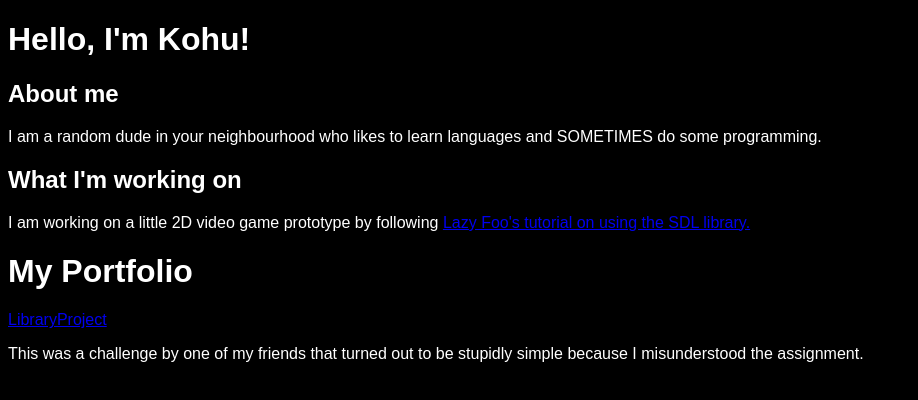
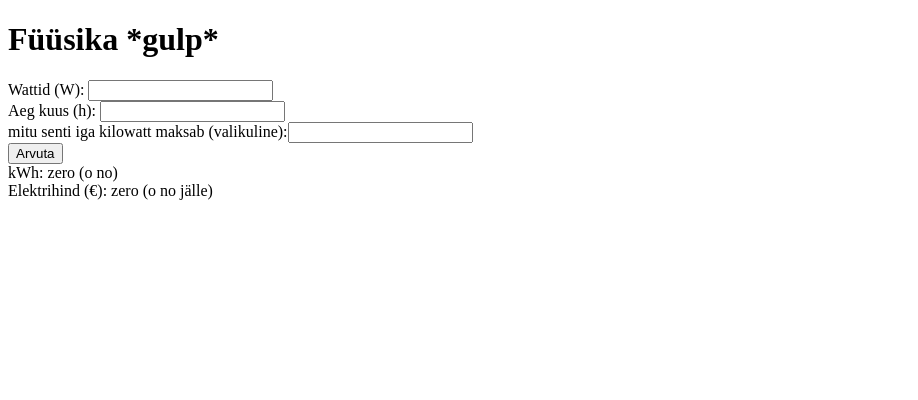
Before and after one commit to Jak0lev/jak0lev.github.io, a plain HTML site: page index.html in a window 1280 px wide. Shown: the whole page, without its empty margins (0-918 px from the left). Drawn offline with Linux system fonts and the light colour scheme.

Commit message:
Update index.html

```diff
--- a/index.html
+++ b/index.html
@@ -2,25 +2,28 @@
 <html lang="eng">
 <meta charset="UTF-8">
 <meta name="viewport" content="width=device-width, initial-scale=1.0">
-    <h1>Hello, I'm Kohu!</h1>
-    <body>
-        <h2>About me</h2>
-        <p>
-            I am a random dude in your neighbourhood who likes to learn languages and SOMETIMES do some programming.
-        </p>
-        <h2>What I'm working on</h2>
-        <p>
-		I am working on a little 2D video game prototype by following <a href="https://lazyfoo.net/tutorials/SDL/">Lazy Foo's tutorial on using the SDL library.</a>
-        </p>
-    <h1>My Portfolio</h1>
-	    <a href="https://github.com/Jak0lev/LibraryProject">LibraryProject</a>
-	    <p>This was a challenge by one of my friends that turned out to be stupidly simple because I misunderstood the assignment.</p>
-   <style>
-	body {
-	background: black;
-	color: white;
-	font-family: Arial;
-	}
-    </style>
+<body>
+      <h1>Füüsika *gulp*</h1>
+      <div>
+        <label>Wattid (W): </label><input type="number" id="x">
+      </div>
+      <div>
+        <label>Aeg kuus (h): </label><input type= "number" id="y">
+      </div>
+      <div>
+        <label>mitu senti iga kilowatt maksab (valikuline):</label><input type= "number" id="z">
+      </div>
+      <div>
+        <label></label>
+        <button onclick="arvutamine()">Arvuta</button>
+      </div>
+      <div>
+        <label>kWh:</label>
+        <span id="a">zero (o no)</span>
+      </div>
+      <div>
+        <label>Elektrihind (€): </label>
+        <span id="b">zero (o no jälle)</span>
+      </div>
     </body>
 </html>
```
